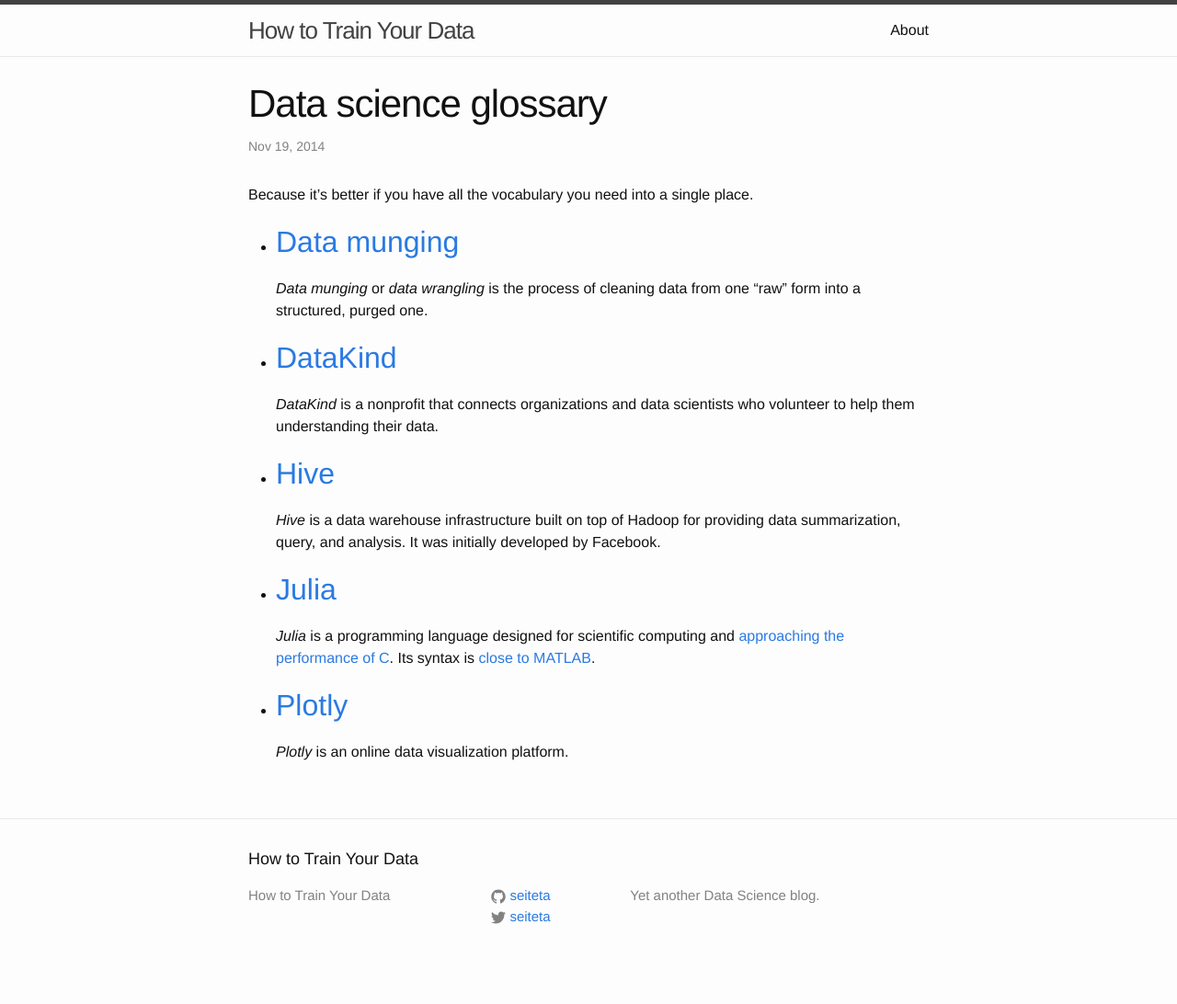
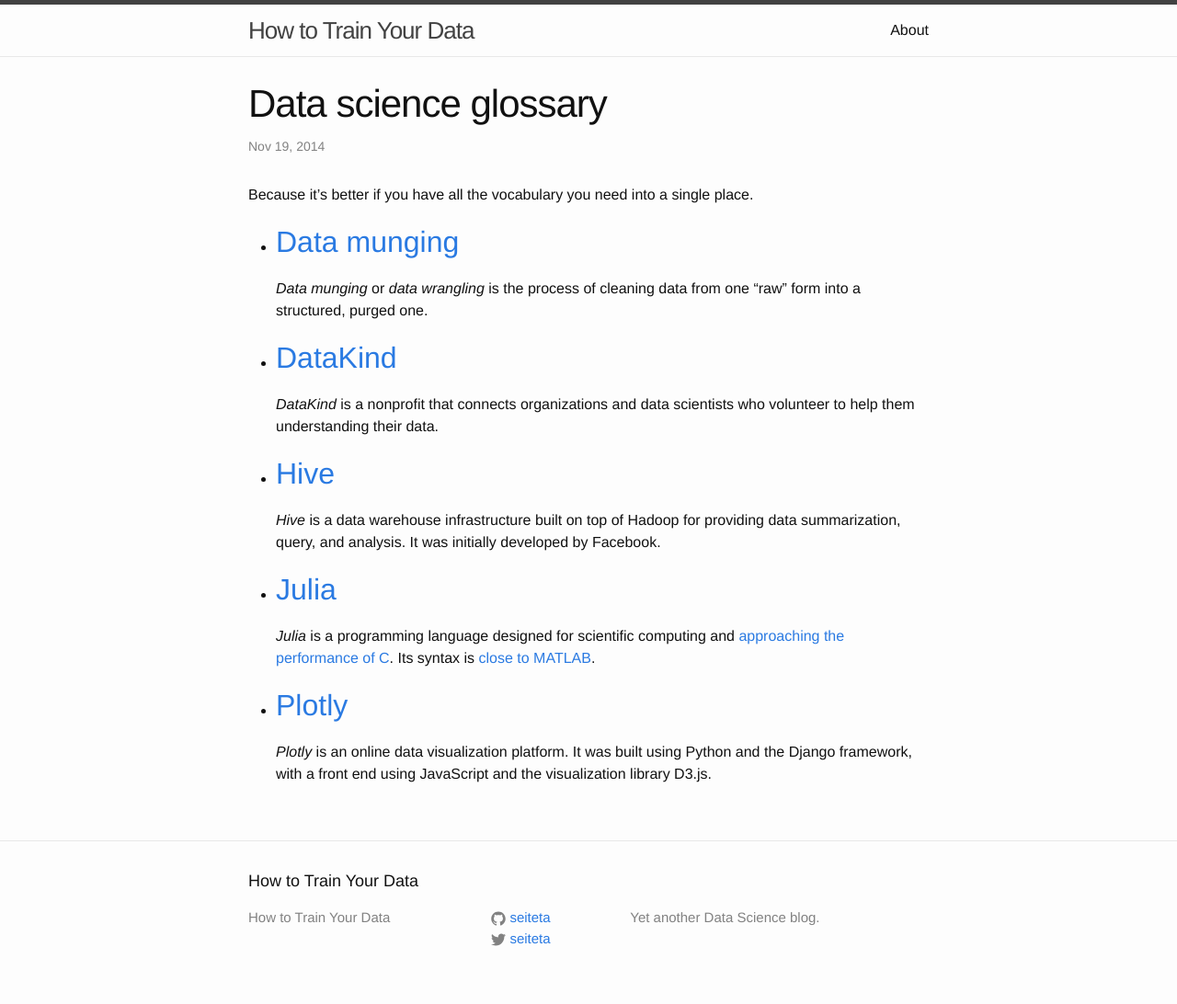
Before and after one commit to seiteta/seiteta.github.io_old, a Jekyll site: the page built from _posts/2014-11-19-data-science-glossary.md, in a window 1280 px wide. Shown: the whole page at 92% size. Built offline with Jekyll 4.4.1, drawn with Linux system fonts in a browser that asks for light colours; before the commit the page ends 1068 px from its top, so only the background shows below that.

Commit message:
Update 2014-11-19-data-science-glossary.md

```diff
--- a/_posts/2014-11-19-data-science-glossary.md
+++ b/_posts/2014-11-19-data-science-glossary.md
@@ -24,4 +24,4 @@ Because it's better if you have all the vocabulary you need into a single place.
 
 * ## [Plotly](https://plot.ly/)
 
-  *Plotly* is an online data visualization platform.
+  *Plotly* is an online data visualization platform. It was built using Python and the Django framework, with a front end using JavaScript and the visualization library D3.js.
```
